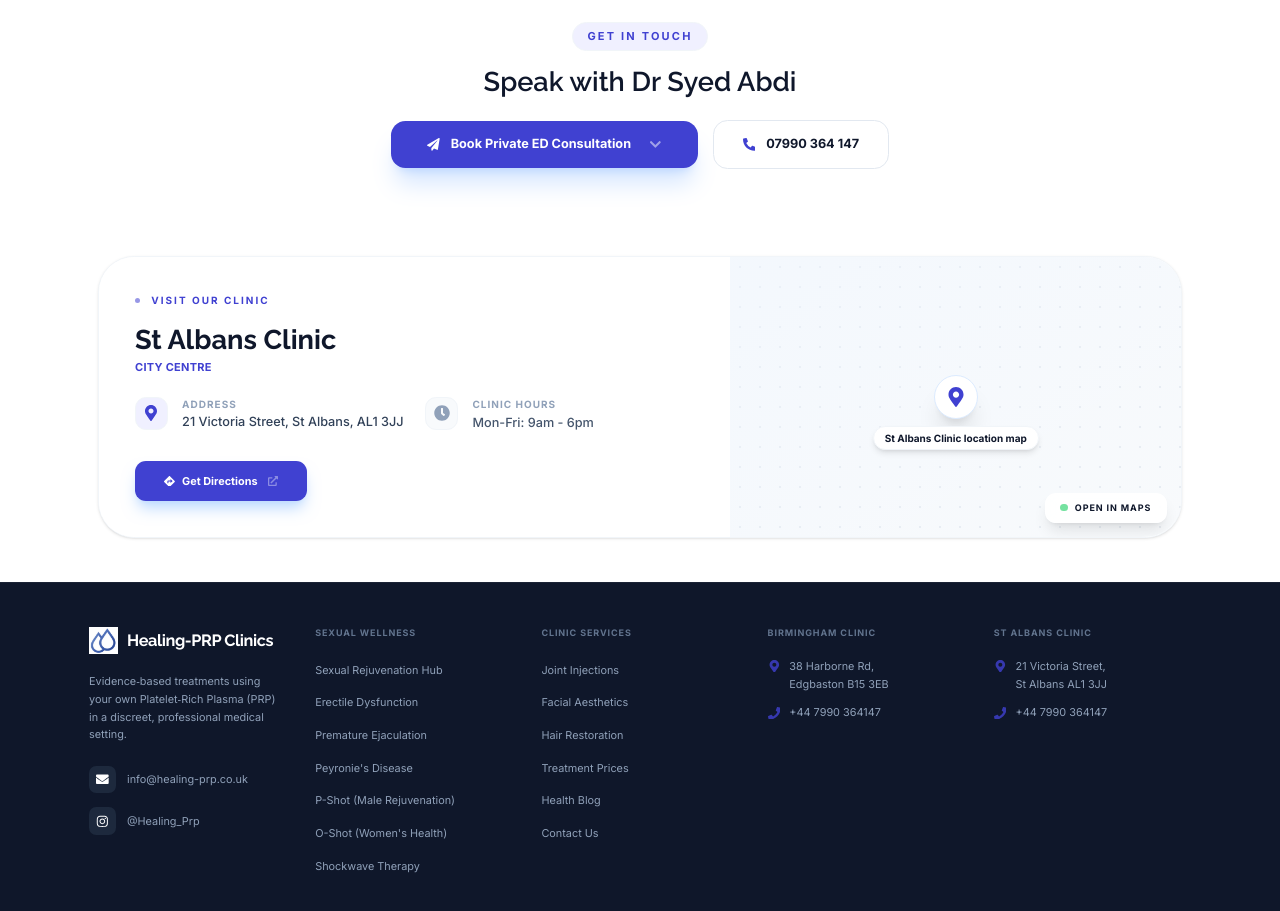
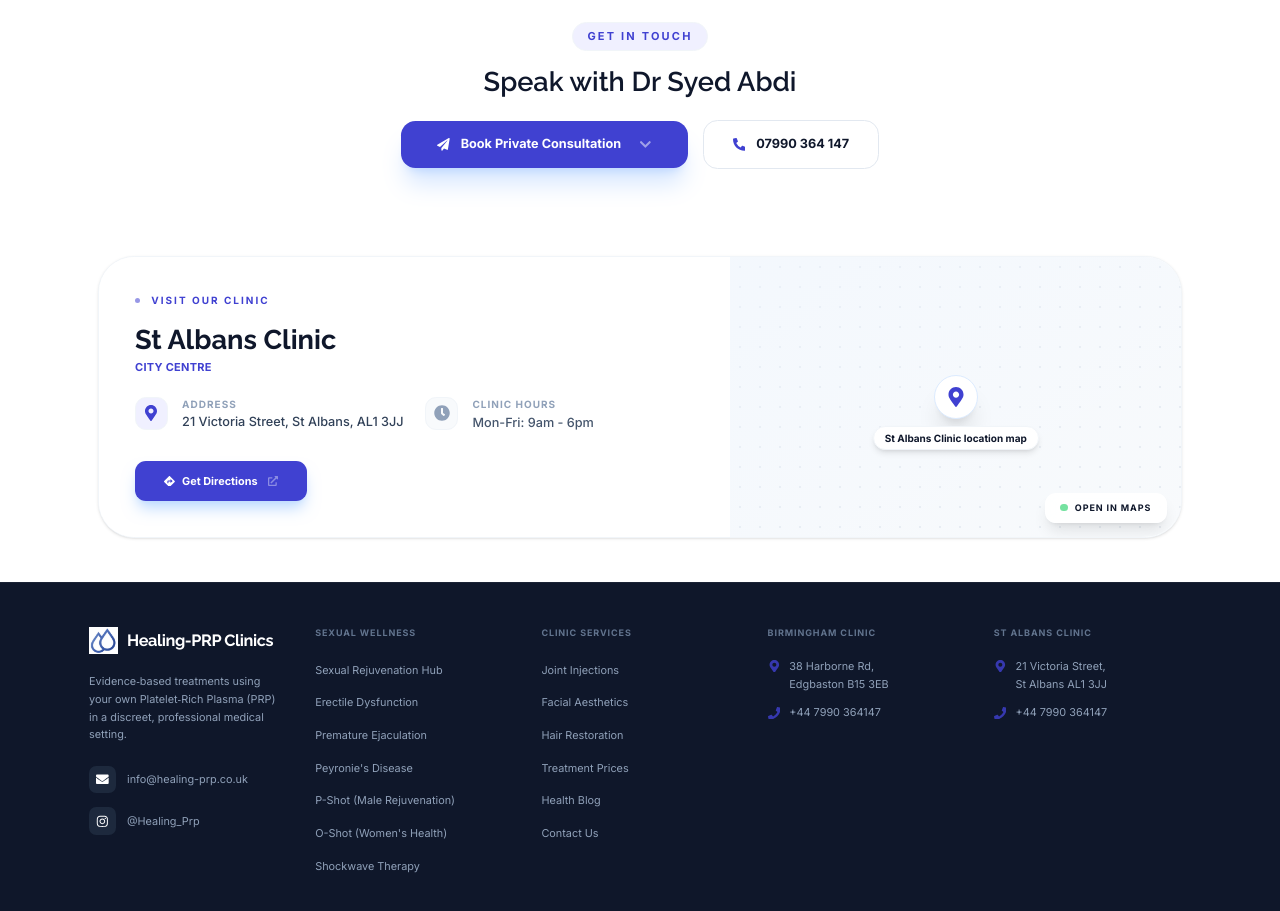
Before and after one commit to binithekid/Healing-PRP-Clinics-Preview, a Next.js app: page / in a window 1280 px wide. Shown: the part 4800-5711 px from the top of the page. Built offline with nearby package versions, Linux system fonts and the light colour scheme.

Commit message:
Update button text for consultation booking

```diff
--- a/src/components/ContactCTASection.tsx
+++ b/src/components/ContactCTASection.tsx
@@ -129,7 +129,7 @@ export default function ContactCTASection() {
                 className="w-full sm:w-auto flex items-center justify-center gap-3 px-10 py-4 bg-[#4041d1] text-white rounded-2xl font-bold text-sm hover:bg-[#2a2bb8] transition-all shadow-xl shadow-blue-500/20 group"
               >
                 <FaPaperPlane className="w-3.5 h-3.5 group-hover:translate-x-1 group-hover:-translate-y-1 transition-transform" />
-                Book Private ED Consultation
+                Book Private Consultation
                 <FaChevronDown className="ml-2 opacity-50" />
               </button>
             )}
```
